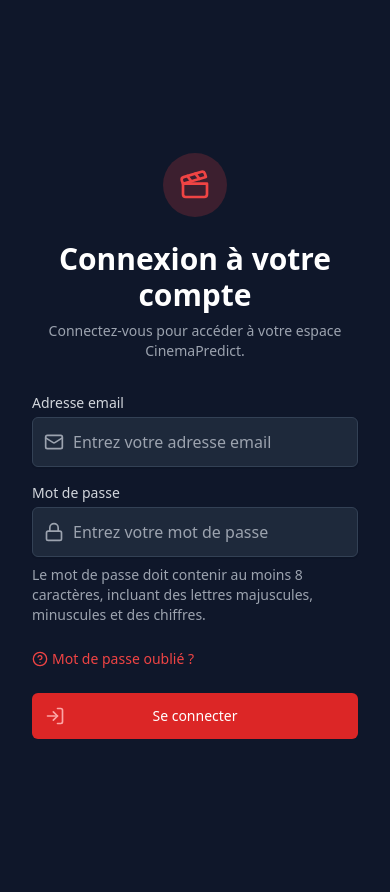
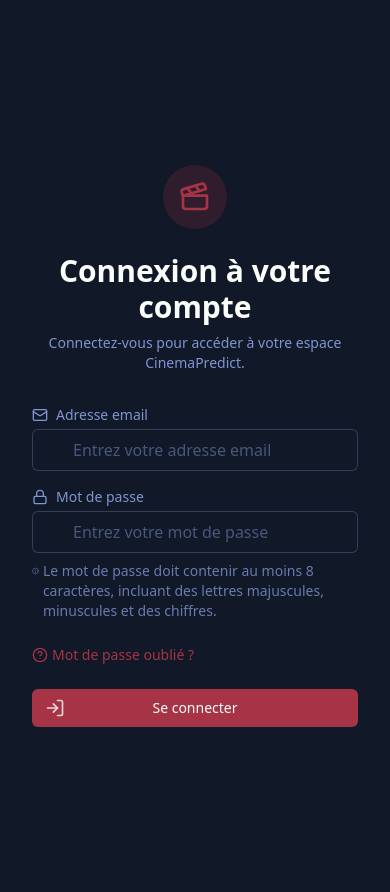
Before and after one commit to DorotheeCatry/popularity-movie-prediction-project, a Django app: page /user/login in a window 390 px wide. Run offline with Django 5.2, Linux system fonts and the light colour scheme; some libraries are stand-ins or nearby versions.

Commit message:
style(theme): switch background to Tailwind gray‑900
Replaced the custom dark hex (#292e1e) bg color with Tailwind’s  utility to improve contrast and reduce eye strain.

```diff
--- a/django_cinema_interface/theme/templates/base.html
+++ b/django_cinema_interface/theme/templates/base.html
@@ -9,25 +9,25 @@
     {% tailwind_css %}
     <script src="https://unpkg.com/lucide@latest"></script>
 </head>
-<body class="bg-slate-900 min-h-screen">
+<body class="bg-gray-900 min-h-screen">
     <!-- Navigation -->
     {% if user.is_authenticated %}
-    <nav class="bg-slate-800 border-b border-slate-700">
+    <nav class="bg-gray-900 border-b border-[#7F95D1]/20">
         <div class="max-w-7xl mx-auto px-4 sm:px-6 lg:px-8">
             <div class="flex items-center justify-between h-16">
                 <div class="flex items-center">
                     <div class="flex-shrink-0 flex items-center">
-                        <i data-lucide="clapperboard" class="h-8 w-8 text-red-500 mr-2"></i>
-                        <span class="text-red-500 text-2xl font-bold">CinemaPredict</span>
+                        <i data-lucide="clapperboard" class="h-8 w-8 text-[#A63446] mr-2"></i>
+                        <span class="text-[#A63446] text-2xl font-bold">CinemaPredict</span>
                     </div>
                     <div class="hidden md:block">
                         <div class="ml-10 flex items-baseline space-x-4">
-                            <a href="{% url 'home' %}" class="text-gray-300 hover:text-white px-3 py-2 rounded-md text-sm font-medium flex items-center">
+                            <a href="{% url 'home' %}" class="text-[#7F95D1] hover:text-[#FBFEF9] px-3 py-2 rounded-md text-sm font-medium flex items-center">
                                 <i data-lucide="home" class="h-4 w-4 mr-2"></i>
-                                Page d'accueil
+                                Tableau de bord
                             </a>
                             {% if user.role == 'admin' %}
-                            <a href="{% url 'manager_list' %}" class="text-gray-300 hover:text-white px-3 py-2 rounded-md text-sm font-medium flex items-center">
+                            <a href="{% url 'manager_list' %}" class="text-[#7F95D1] hover:text-[#FBFEF9] px-3 py-2 rounded-md text-sm font-medium flex items-center">
                                 <i data-lucide="users" class="h-4 w-4 mr-2"></i>
                                 Gérer les utilisateurs
                             </a>
@@ -36,13 +36,13 @@
                     </div>
                 </div>
                 <div class="flex items-center">
-                    <span class="text-gray-300 mr-4 flex items-center">
+                    <span class="text-[#7F95D1] mr-4 flex items-center">
                         <i data-lucide="user" class="h-4 w-4 mr-2"></i>
                         {{ user.email }}
                     </span>
                     <form method="POST" action="{% url 'logout' %}">
                         {% csrf_token %}
-                        <button type="submit" class="text-gray-300 hover:text-white px-3 py-2 rounded-md text-sm font-medium flex items-center">
+                        <button type="submit" class="text-[#7F95D1] hover:text-[#FBFEF9] px-3 py-2 rounded-md text-sm font-medium flex items-center">
                             <i data-lucide="log-out" class="h-4 w-4 mr-2"></i>
                             Déconnexion
                         </button>
@@ -58,7 +58,7 @@
         {% if messages %}
         <div class="mb-4">
             {% for message in messages %}
-            <div class="p-4 flex items-center {% if message.tags == 'success' %}bg-green-100 text-green-700{% else %}bg-red-100 text-red-700{% endif %} rounded-lg">
+            <div class="p-4 flex items-center {% if message.tags == 'success' %}bg-green-100 text-green-700{% else %}bg-[#A63446]/10 text-[#A63446]{% endif %} rounded-lg">
                 <i data-lucide="{% if message.tags == 'success' %}check-circle{% else %}alert-circle{% endif %}" class="h-5 w-5 mr-2"></i>
                 {{ message }}
             </div>
--- a/django_cinema_interface/user/templates/user/login.html
+++ b/django_cinema_interface/user/templates/user/login.html
@@ -2,49 +2,68 @@
 
 {% block content %}
 <div class="flex min-h-screen">
-    <!-- Left Half: Background Image -->
+    <!-- Left Half: Slideshow -->
     <div class="hidden md:block w-1/2 relative">
+        <div class="swiper hero-swiper h-full">
+            <div class="swiper-wrapper">
+                <div class="swiper-slide relative">
                     <img src="https://images.unsplash.com/photo-1489599849927-2ee91cede3ba?auto=format&fit=crop&q=80&w=2000"
                          alt="Cinema" class="absolute inset-0 w-full h-full object-cover">
-        <div class="absolute inset-0 bg-gradient-to-r from-red-500/80 to-black/50"></div>
-        <div class="absolute inset-0 flex items-center justify-center">
-            <div class="text-center text-white px-8 max-w-lg">
-                <i data-lucide="clapperboard" class="h-12 w-12 text-white mb-4 mx-auto"></i>
+                    <div class="absolute inset-0 bg-gradient-to-r from-[#A63446]/80 to-gray-900/50"></div>
+                </div>
+                <div class="swiper-slide relative">
+                    <img src="https://images.unsplash.com/photo-1517604931442-7e0c8ed2963c?auto=format&fit=crop&q=80&w=2000"
+                         alt="Cinema" class="absolute inset-0 w-full h-full object-cover">
+                    <div class="absolute inset-0 bg-gradient-to-r from-[#A63446]/80 to-gray-900/50"></div>
+                </div>
+                <div class="swiper-slide relative">
+                    <img src="https://images.unsplash.com/photo-1440404653325-ab127d49abc1?auto=format&fit=crop&q=80&w=2000"
+                         alt="Cinema" class="absolute inset-0 w-full h-full object-cover">
+                    <div class="absolute inset-0 bg-gradient-to-r from-[#A63446]/80 to-gray-900/50"></div>
+                </div>
+            </div>
+            <div class="absolute inset-0 flex items-center justify-center z-10">
+                <div class="text-center text-[#FBFEF9] px-8 max-w-lg">
+                    <i data-lucide="clapperboard" class="h-12 w-12 text-[#FBFEF9] mb-4 mx-auto"></i>
                     <h2 class="text-4xl font-extrabold mb-6">CinemaPredict Analytics</h2>
                     <p class="text-xl leading-relaxed">
                         Votre plateforme intelligente pour prédire le succès de vos films.
                     </p>
                     <div class="mt-8 flex justify-center space-x-4">
-                    <div class="bg-white/20 backdrop-blur-sm p-4 rounded-lg">
-                        <i data-lucide="trending-up" class="h-8 w-8 text-white mx-auto"></i>
+                        <div class="bg-[#FBFEF9]/10 backdrop-blur-sm p-4 rounded-lg">
+                            <i data-lucide="trending-up" class="h-8 w-8 text-[#FBFEF9] mx-auto"></i>
                             <p class="mt-2 text-sm font-medium">Prédictions précises</p>
                         </div>
-                    <div class="bg-white/20 backdrop-blur-sm p-4 rounded-lg">
-                        <i data-lucide="activity" class="h-8 w-8 text-white mx-auto"></i>
+                        <div class="bg-[#FBFEF9]/10 backdrop-blur-sm p-4 rounded-lg">
+                            <i data-lucide="activity" class="h-8 w-8 text-[#FBFEF9] mx-auto"></i>
                             <p class="mt-2 text-sm font-medium">Analyse en temps réel</p>
                         </div>
-                    <div class="bg-white/20 backdrop-blur-sm p-4 rounded-lg">
-                        <i data-lucide="bar-chart" class="h-8 w-8 text-white mx-auto"></i>
+                        <div class="bg-[#FBFEF9]/10 backdrop-blur-sm p-4 rounded-lg">
+                            <i data-lucide="bar-chart" class="h-8 w-8 text-[#FBFEF9] mx-auto"></i>
                             <p class="mt-2 text-sm font-medium">Statistiques détaillées</p>
                         </div>
                     </div>
                 </div>
             </div>
+            <div class="swiper-pagination"></div>
+            <div class="swiper-button-next text-[#FBFEF9]"></div>
+            <div class="swiper-button-prev text-[#FBFEF9]"></div>
+        </div>
     </div>
 
     <!-- Right Half: Login Form -->
-    <div class="w-full md:w-1/2 flex items-center justify-center p-8 bg-slate-900">
+    <div class="w-full md:w-1/2 flex items-center justify-center p-8 bg-gray-900">
         <div class="max-w-md w-full space-y-8">
             <div>
                 <div class="flex justify-center">
-                    <div class="h-16 w-16 bg-red-500/20 rounded-full flex items-center justify-center">
-                        <i data-lucide="clapperboard" class="h-8 w-8 text-red-500"></i>
+                    <div class="h-16 w-16 bg-[#A63446]/20 rounded-full flex items-center justify-center">
+                        <i data-lucide="clapperboard" class="h-8 w-8 text-[#A63446]"></i>
                     </div>
                 </div>
-                <h2 class="mt-6 text-center text-3xl font-extrabold text-white">
+                <h2 class="mt-6 text-center text-3xl font-extrabold text-[#FBFEF9]">
                     Connexion à votre compte
                 </h2>
-                <p class="mt-2 text-center text-sm text-gray-400">
+                <p class="mt-2 text-center text-sm text-[#7F95D1]">
                     Connectez-vous pour accéder à votre espace CinemaPredict.
                 </p>
             </div>
@@ -52,7 +71,7 @@
             {% if messages %}
             <div>
                 {% for message in messages %}
-                <div class="mb-4 p-3 text-white rounded-md flex items-center {% if message.tags == 'success' %}bg-green-500{% else %}bg-red-500{% endif %}">
+                <div class="mb-4 p-3 text-[#FBFEF9] rounded-md flex items-center {% if message.tags == 'success' %}bg-green-500{% else %}bg-[#A63446]{% endif %}">
                     <i data-lucide="{% if message.tags == 'success' %}check-circle{% else %}alert-circle{% endif %}" class="h-5 w-5 mr-2"></i>
                     {{ message }}
                 </div>
@@ -64,46 +83,58 @@
                 {% csrf_token %}
                 <div class="space-y-4">
                     <div>
-                        <label for="email" class="block text-sm font-medium text-gray-300">Adresse email</label>
-                        <div class="mt-1 relative rounded-md shadow-sm">
+                        <label for="email" class="text-sm font-medium text-[#7F95D1] flex items-center">
+                            <i data-lucide="mail" class="h-4 w-4 mr-2"></i>
+                            Adresse email
+                        </label>
+                        <div class="mt-1 relative">
                             <div class="absolute inset-y-0 left-0 pl-3 flex items-center pointer-events-none">
-                                <i data-lucide="mail" class="h-5 w-5 text-gray-400"></i>
+                                <i data-lucide="at-sign" class="h-5 w-5 text-[#7F95D1]"></i>
                             </div>
-                            <input type="email" name="username" id="email" required
-                                class="pl-10 appearance-none block w-full px-3 py-3 border border-slate-700 bg-slate-800 text-white rounded-md shadow-sm placeholder-gray-400 focus:outline-none focus:ring-red-500 focus:border-red-500 sm:text-sm"
+                            <input type="email"
+                                   name="username"
+                                   id="email"
+                                   required
+                                   class="pl-10 appearance-none rounded-md relative block w-full px-3 py-2 border border-[#7F95D1]/30 bg-gray-900 text-[#FBFEF9] placeholder-[#7F95D1]/50 focus:outline-none focus:ring-[#A63446] focus:border-[#A63446] focus:z-10 sm:text-sm"
                                    placeholder="Entrez votre adresse email">
                         </div>
                     </div>
 
                     <div>
-                        <label for="password" class="block text-sm font-medium text-gray-300">Mot de passe</label>
-                        <div class="mt-1 relative rounded-md shadow-sm">
+                        <label for="password" class="text-sm font-medium text-[#7F95D1] flex items-center">
+                            <i data-lucide="lock" class="h-4 w-4 mr-2"></i>
+                            Mot de passe
+                        </label>
+                        <div class="mt-1 relative">
                             <div class="absolute inset-y-0 left-0 pl-3 flex items-center pointer-events-none">
-                                <i data-lucide="lock" class="h-5 w-5 text-gray-400"></i>
+                                <i data-lucide="key" class="h-5 w-5 text-[#7F95D1]"></i>
                             </div>
-                            <input type="password" name="password" id="password" required
-                                class="pl-10 appearance-none block w-full px-3 py-3 border border-slate-700 bg-slate-800 text-white rounded-md shadow-sm placeholder-gray-400 focus:outline-none focus:ring-red-500 focus:border-red-500 sm:text-sm"
+                            <input type="password"
+                                   name="password"
+                                   id="password"
+                                   required
+                                   class="pl-10 appearance-none rounded-md relative block w-full px-3 py-2 border border-[#7F95D1]/30 bg-gray-900 text-[#FBFEF9] placeholder-[#7F95D1]/50 focus:outline-none focus:ring-[#A63446] focus:border-[#A63446] focus:z-10 sm:text-sm"
                                    placeholder="Entrez votre mot de passe">
                         </div>
-                        <p class="mt-2 text-sm text-gray-400">
-                            Le mot de passe doit contenir au moins 8 caractères, incluant des lettres majuscules, minuscules et des chiffres.
+                        <p class="mt-2 text-sm text-[#7F95D1]/80 flex items-start">
+                            <i data-lucide="info" class="h-4 w-4 mr-1 mt-0.5"></i>
+                            <span>Le mot de passe doit contenir au moins 8 caractères, incluant des lettres majuscules, minuscules et des chiffres.</span>
                         </p>
                     </div>
                 </div>
 
                 <div class="flex items-center justify-between">
                     <div class="text-sm">
-                        <a href="{% url 'forgot_password' %}" class="font-medium text-red-500 hover:text-red-400 flex items-center">
+                        <a href="{% url 'forgot_password' %}" class="font-medium text-[#A63446] hover:text-[#A63446]/80 flex items-center">
                             <i data-lucide="help-circle" class="h-4 w-4 mr-1"></i>
                             Mot de passe oublié ?
                         </a>
                     </div>
                 </div>
 
-                <button type="submit"
-                    class="group relative w-full flex justify-center py-3 px-4 border border-transparent text-sm font-medium rounded-md text-white bg-red-600 hover:bg-red-700 focus:outline-none focus:ring-2 focus:ring-offset-2 focus:ring-red-500 transition duration-150 ease-in-out">
+                <button type="submit" class="group relative w-full flex justify-center py-2 px-4 border border-transparent text-sm font-medium rounded-md text-[#FBFEF9] bg-[#A63446] hover:bg-[#A63446]/90 focus:outline-none focus:ring-2 focus:ring-offset-2 focus:ring-[#A63446] transition duration-150 ease-in-out">
                     <span class="absolute left-0 inset-y-0 flex items-center pl-3">
-                        <i data-lucide="log-in" class="h-5 w-5 text-red-300 group-hover:text-white"></i>
+                        <i data-lucide="log-in" class="h-5 w-5 text-[#FBFEF9]/80 group-hover:text-[#FBFEF9]"></i>
                     </span>
                     Se connecter
                 </button>
@@ -112,9 +143,30 @@
     </div>
 </div>
 
+<link rel="stylesheet" href="https://cdn.jsdelivr.net/npm/swiper@11/swiper-bundle.min.css" />
+<script src="https://cdn.jsdelivr.net/npm/swiper@11/swiper-bundle.min.js"></script>
 <script>
     document.addEventListener('DOMContentLoaded', function() {
         lucide.createIcons();
+        new Swiper('.hero-swiper', {
+            loop: true,
+            autoplay: {
+                delay: 5000,
+                disableOnInteraction: false
+            },
+            effect: 'fade',
+            fadeEffect: {
+                crossFade: true
+            },
+            pagination: {
+                el: '.swiper-pagination',
+                clickable: true
+            },
+            navigation: {
+                nextEl: '.swiper-button-next',
+                prevEl: '.swiper-button-prev'
+            }
+        });
     });
 </script>
 {% endblock %}
```
Also changed, not shown: django_cinema_interface/user/templates/user/force_password_change.html (+12 -12 lines), django_cinema_interface/user/templates/user/forgot_password.html (+11 -11 lines), django_cinema_interface/user/templates/user/home.html (+36 -37 lines), django_cinema_interface/user/templates/user/manager_confirm_delete.html (+6 -6 lines), django_cinema_interface/user/templates/user/manager_form.html (+9 -9 lines), django_cinema_interface/user/templates/user/manager_list.html (+19 -19 lines), django_cinema_interface/user/urls.py (line endings or trailing spaces). Lines whose indentation alone changed are shown as unchanged.
